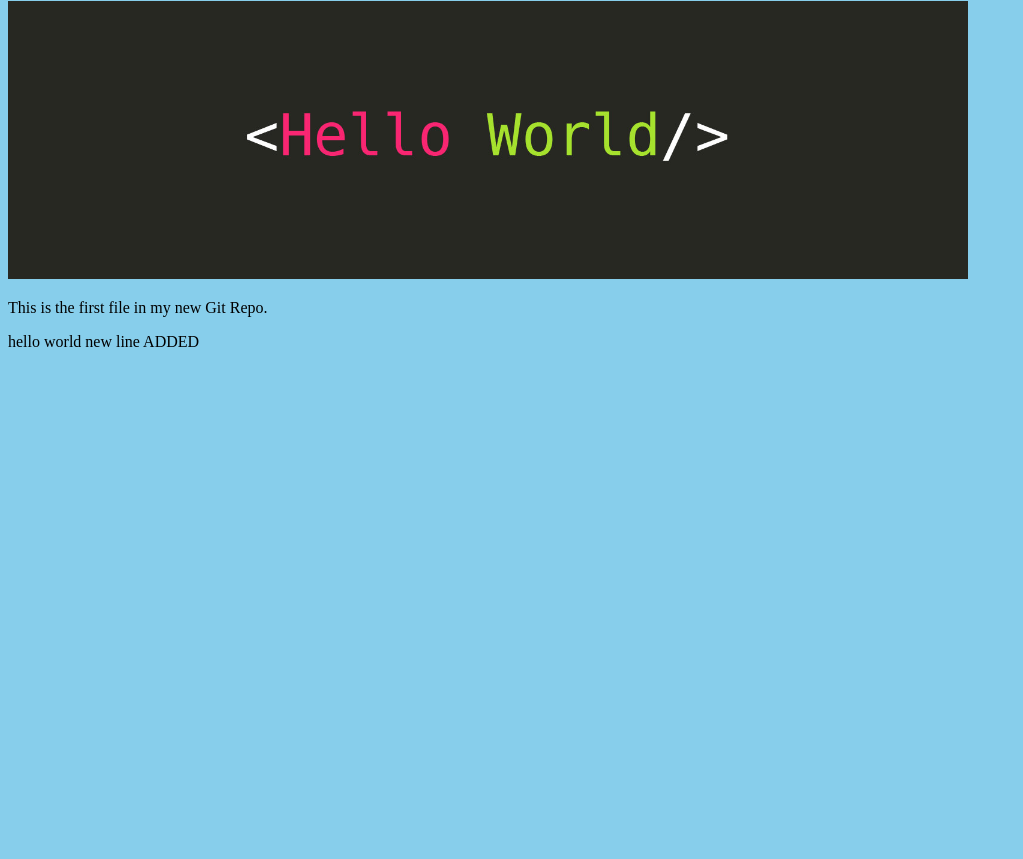
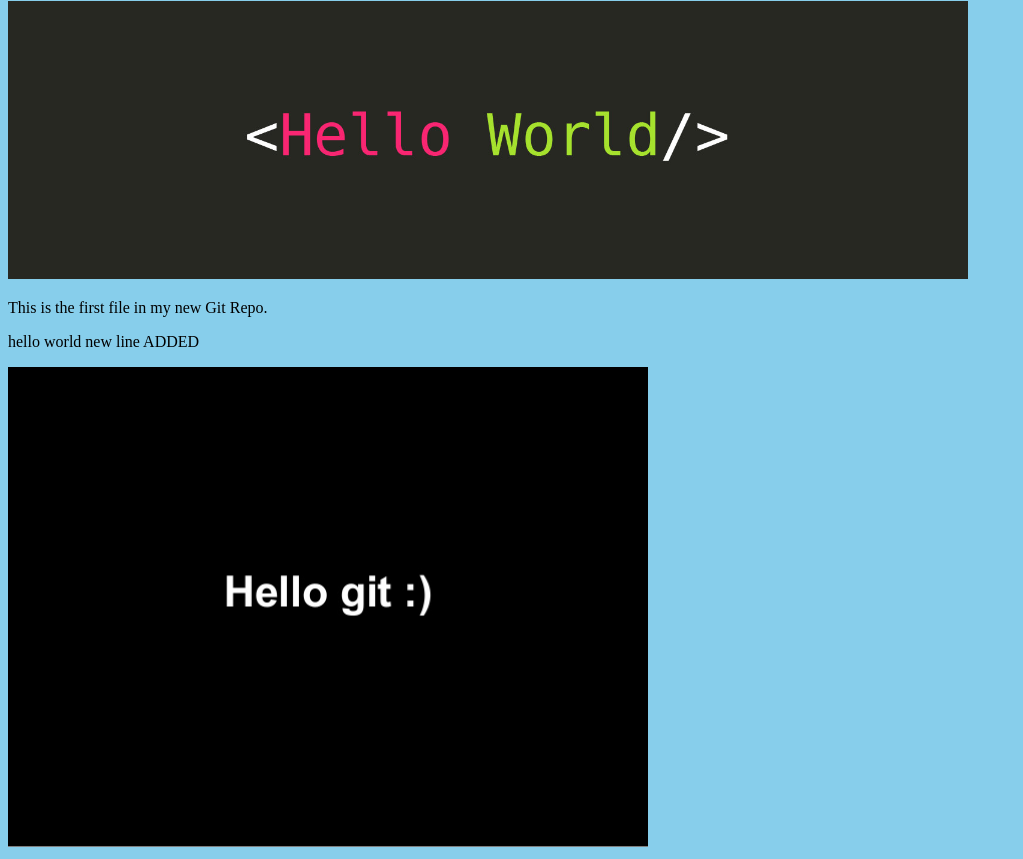
Before and after one commit to tejaswi143/hello-world, a plain HTML site: page index.html in a window 1280 px wide. Shown: the part 79-938 px from the top of the page, without its empty margins (0-1023 px from the left). Before the commit the page ends 800 px from the top, so only its background shows below. Drawn offline with Linux system fonts and the light colour scheme.

Commit message:
added new image

```diff
--- a/index.html
+++ b/index.html
@@ -16,6 +16,6 @@
     hello world new line ADDED
 
 </p>
-
+<div><img src="image-hello-git.jpg" alt="Hello Git" style="width:100%;max-width:640px"></div>
 </body>
 </html>
```
Also changed, not shown: image-hello-git.jpg (added).
